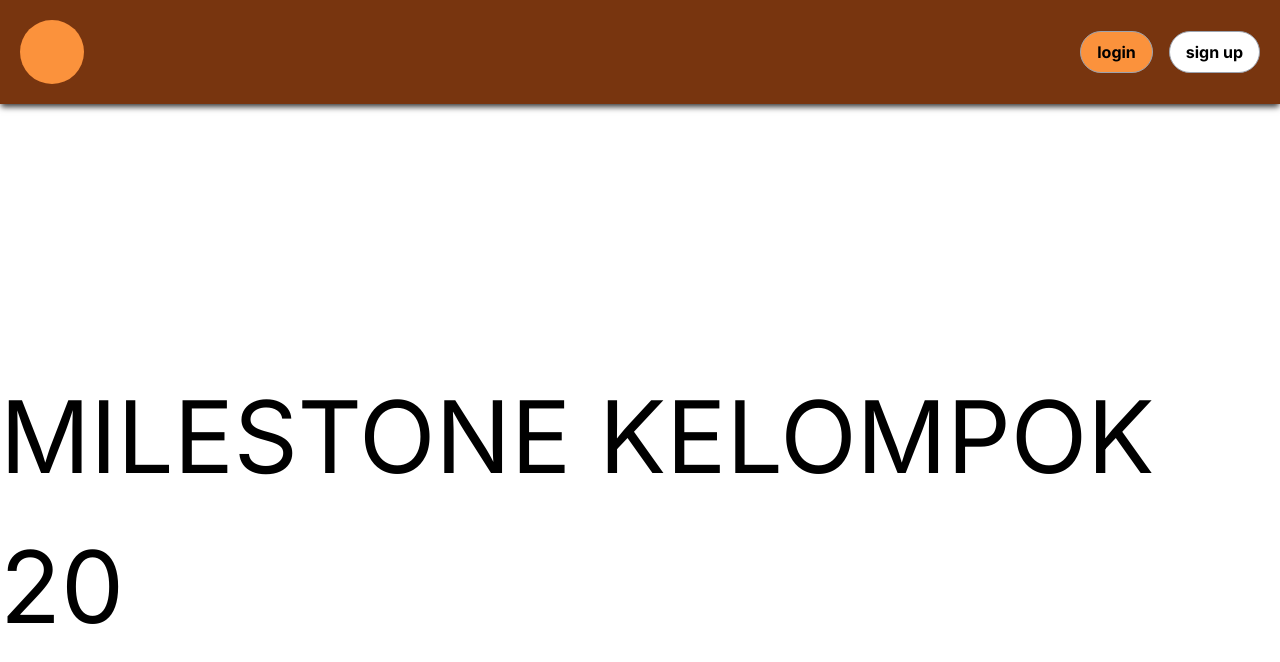
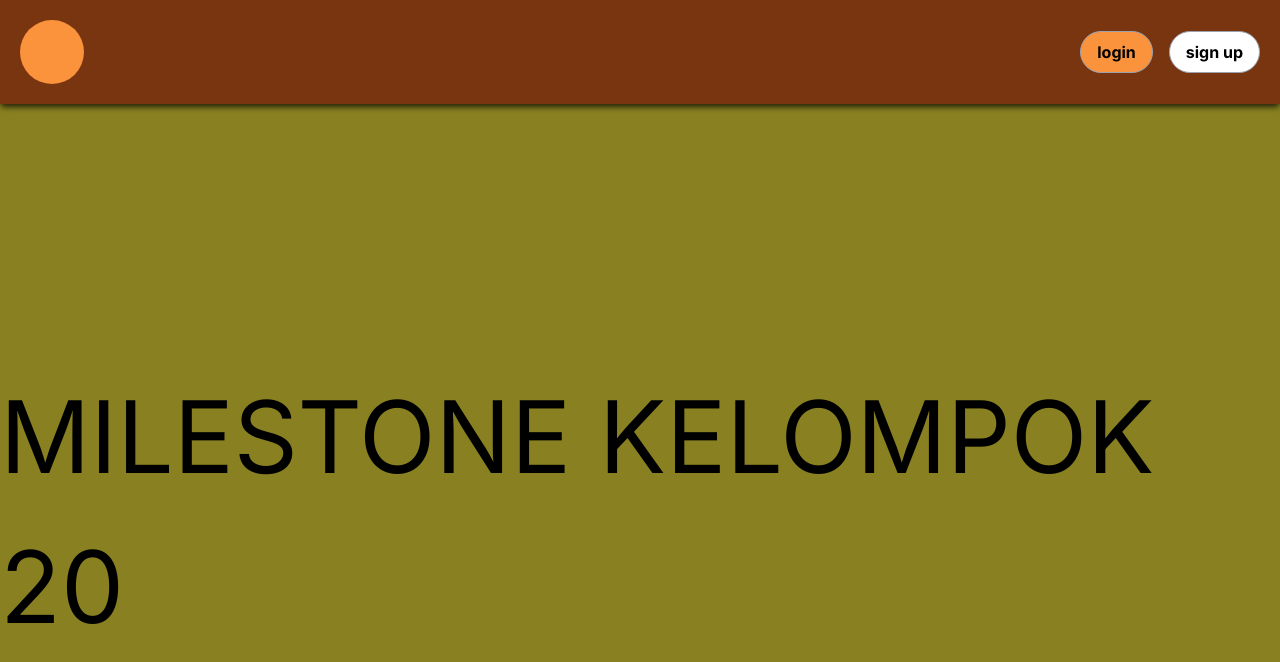
Before and after one commit to Julian-Caleb/Milestone02_K20, a Next.js app in the folder src/: page / in a window 1280 px wide. Shown: the top 662 px of the page. Built offline with nearby package versions, Linux system fonts and the light colour scheme.

Commit message:
fix : change layout

```diff
--- a/src/src/app/layout.tsx
+++ b/src/src/app/layout.tsx
@@ -17,7 +17,7 @@
   return (
     <html lang="en" className="scroll-smooth">
       <body className={inter.className}>
-          <div className="z-0 bg-white dark:bg-dark-100 dark:text-gray-200">
+          <div className="z-0 bg-[#898121] h-full max-w-screen text-black">
             {children}
           </div>
       </body>
```
